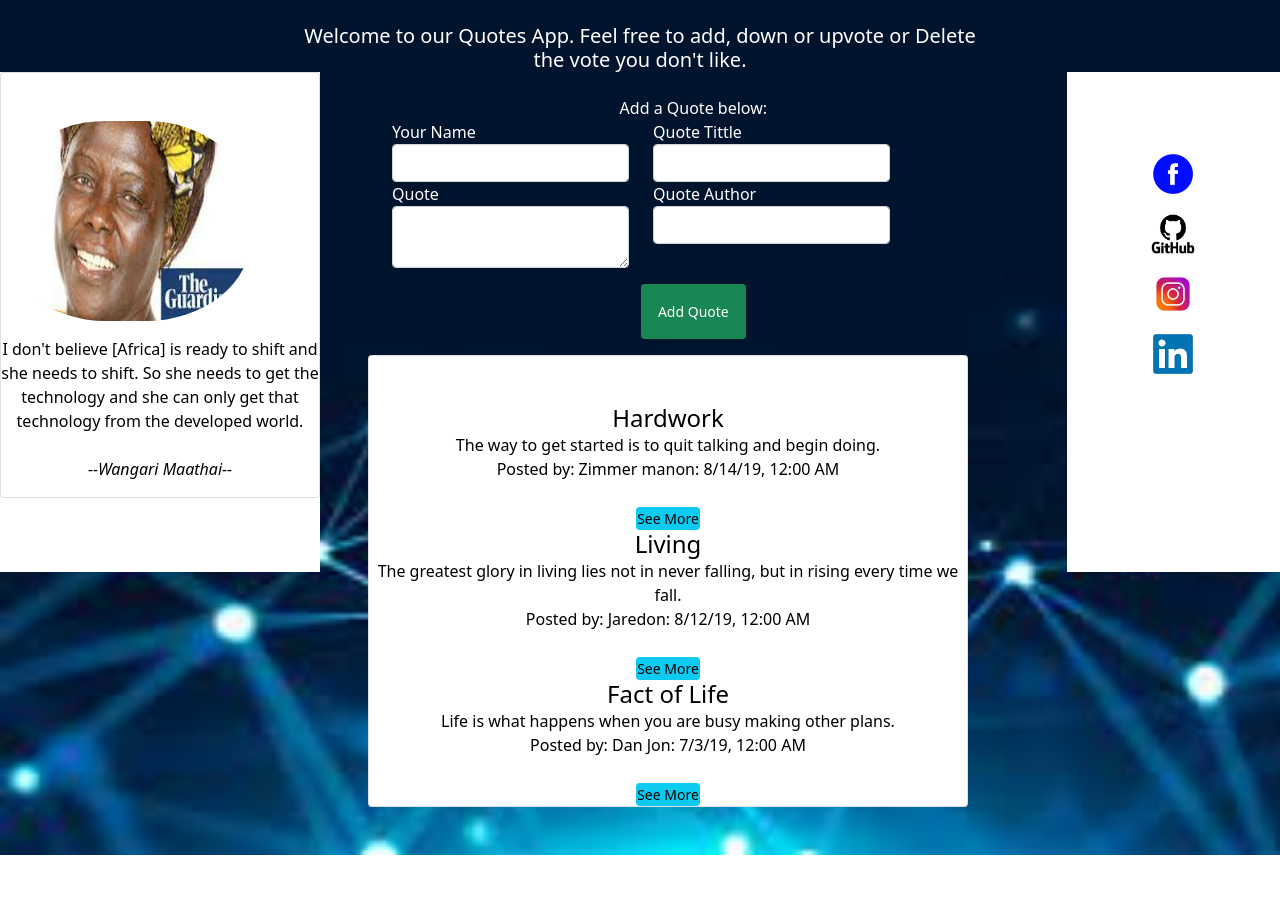
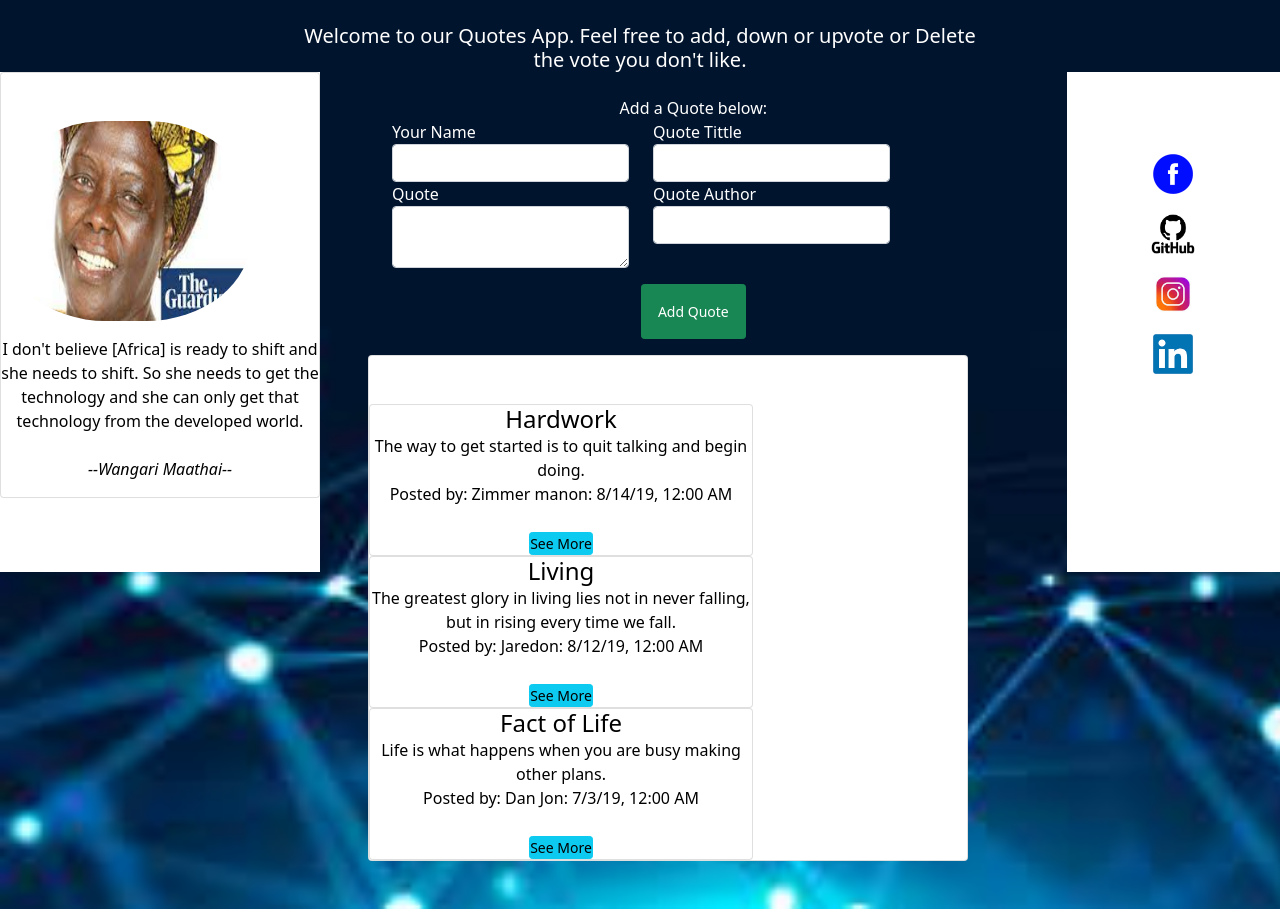
Before and after one commit to gilbertKorir/quotes-app, an Angular app: page / in a window 1280 px wide. Before the commit the page ends 855 px from the top, so only its background shows below. Built offline with nearby package versions, Linux system fonts and the light colour scheme.

Commit message:
st: styled the cars

```diff
--- a/src/app/quotes/quotes.component.html
+++ b/src/app/quotes/quotes.component.html
@@ -25,13 +25,15 @@
                         <app-quotes-form (add)="addedQuote($event)"></app-quotes-form>
                     </div>
                     <div class="card mx-5 pt-5 text-center text-black" style="width: 600px;">
-                        <div *ngFor="let quote of myQuotes; let i= index">
+                        <div class="all-cards">
+                            <div *ngFor="let quote of myQuotes; let i= index" class="card" style="width: 24rem;">
                                 <div class="card-body">
                                     <h4 class="card-title" appHighlightQoute >{{quote.title}}</h4>
                                     <p class="card-text" id="param">{{quote.quote}}</p>
                                     <span class="card-subtitle mb-2">Posted by: <span id="name">{{quote.name}}</span><span id="date">on: <span id="datecolor">{{quote.datePosted|date:'short'}}</span></span></span>
                                     <br><br><button (click)='displayInfo(i)' class="btn btn-info btn-sm" id="quotes-button" >See More</button>
                                     <app-quote-details *ngIf="quote.Info" (isRead)='quoteDelete($event,i)'></app-quote-details>
+                                </div>
                             </div>
                         </div>
                     </div>
```
Lines whose indentation alone changed are shown as unchanged.
